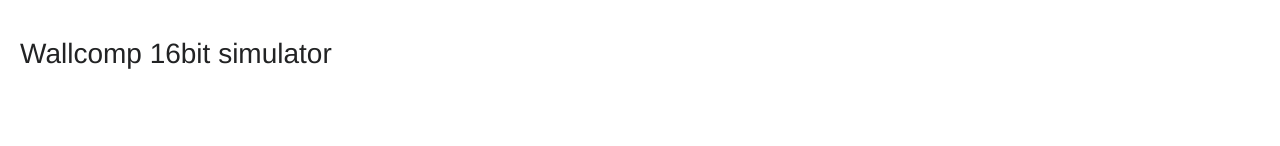
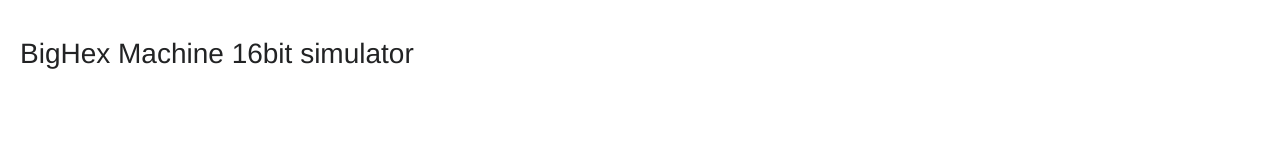
Before and after one commit to bighexmachine/BigHexOnlineSimulator, a plain HTML site: page index.html in a window 1280 px wide. Shown: the top 146 px of the page. Drawn offline with Linux system fonts and the light colour scheme.

Commit message:
Changed name

```diff
--- a/index.html
+++ b/index.html
@@ -1,7 +1,7 @@
 <!DOCTYPE html>
 <!-- saved from url=(0048)https://www.cs.bris.ac.uk/~bernhard/sim/hex.html -->
 <html><head><meta http-equiv="Content-Type" content="text/html; charset=windows-1252">
-    <title>Wallcomp 16bit simulator</title>
+    <title>BigHex Machine 16bit simulator</title>
     <link rel="stylesheet" type="text/css" href="./Hex8 simulator_files/bulma.css">
     <link rel="stylesheet" type="text/css" href="./Hex8 simulator_files/hex.css">
     <script type="text/javascript" src="./Hex8 simulator_files/jquery-3.1.0.js"></script>
@@ -10,7 +10,7 @@
 <body>
 
 <section class="section">
-    <h1 class="title">Wallcomp 16bit simulator</h1>
+    <h1 class="title">BigHex Machine 16bit simulator</h1>
 </section>
 
 <section class="section">
```
